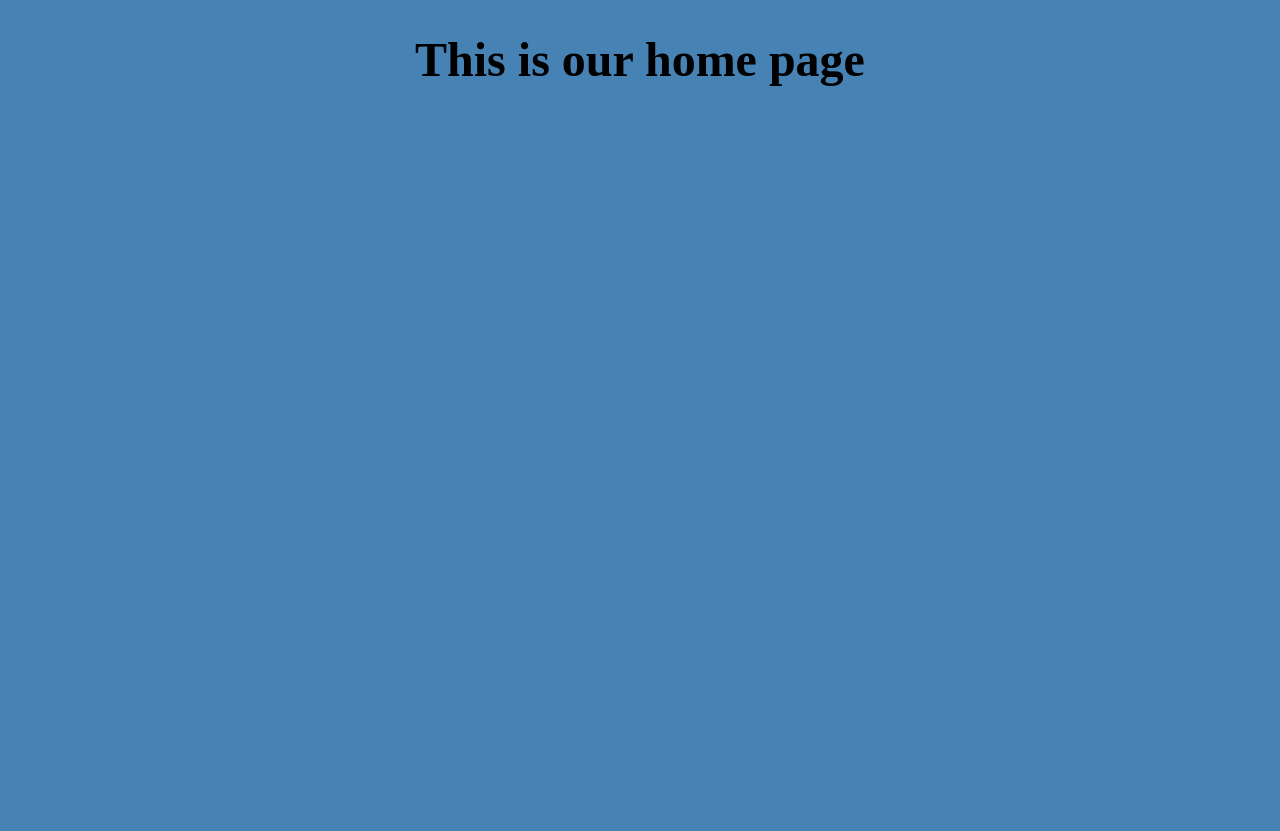
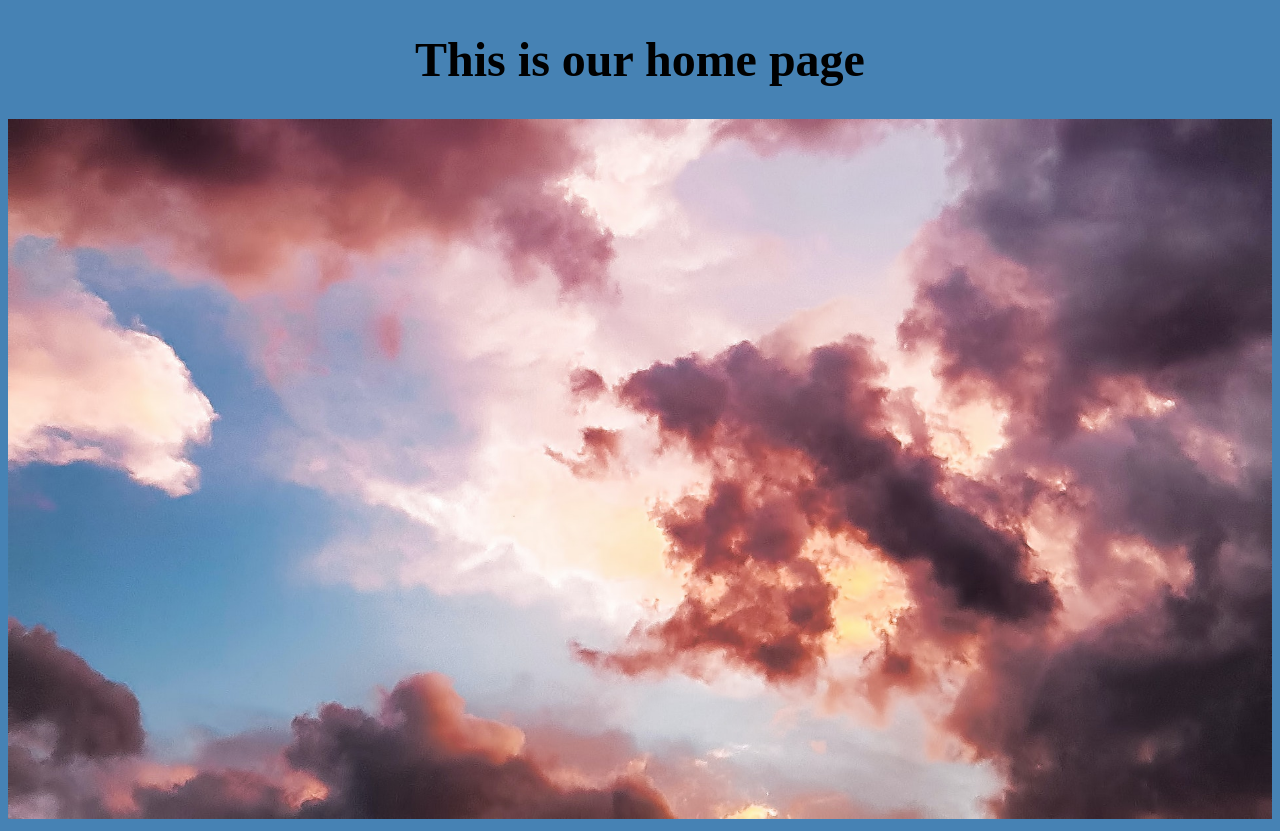
Before and after one commit to Achiengy/Trial, a plain HTML site: page index.html in a window 1280 px wide. Before the commit the page ends 800 px from the top, so only its background shows below. Drawn offline with Linux system fonts and the light colour scheme.

Commit message:
ft:bgpic-this will add background pic on the home page

```diff
--- a/index.html
+++ b/index.html
@@ -11,6 +11,9 @@
     <div class="home">
         <h1>This is our home page</h1>
 
+        <img src="./images/pic.jpg" height="700px" width="100%">
+
+
     </div>
 
 </body>
```
Also changed, not shown: images/pic.jpg (added).
